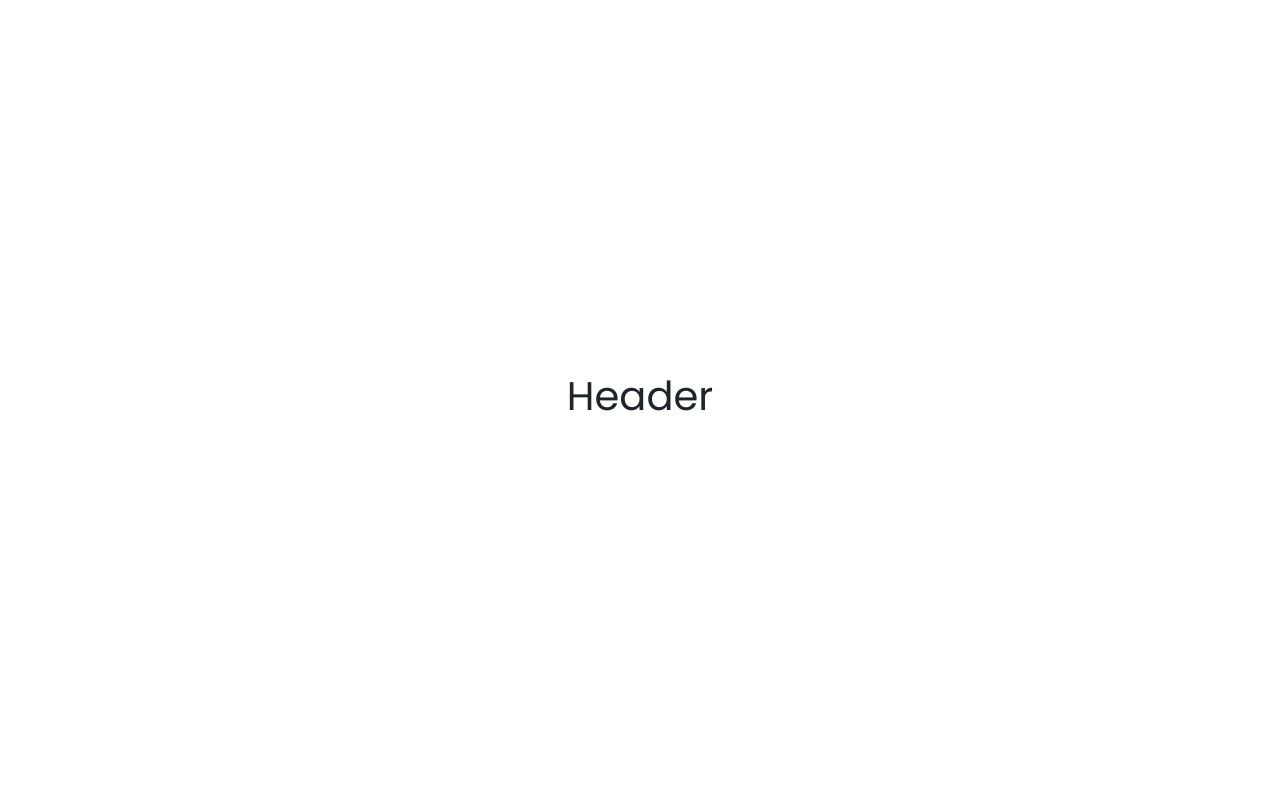
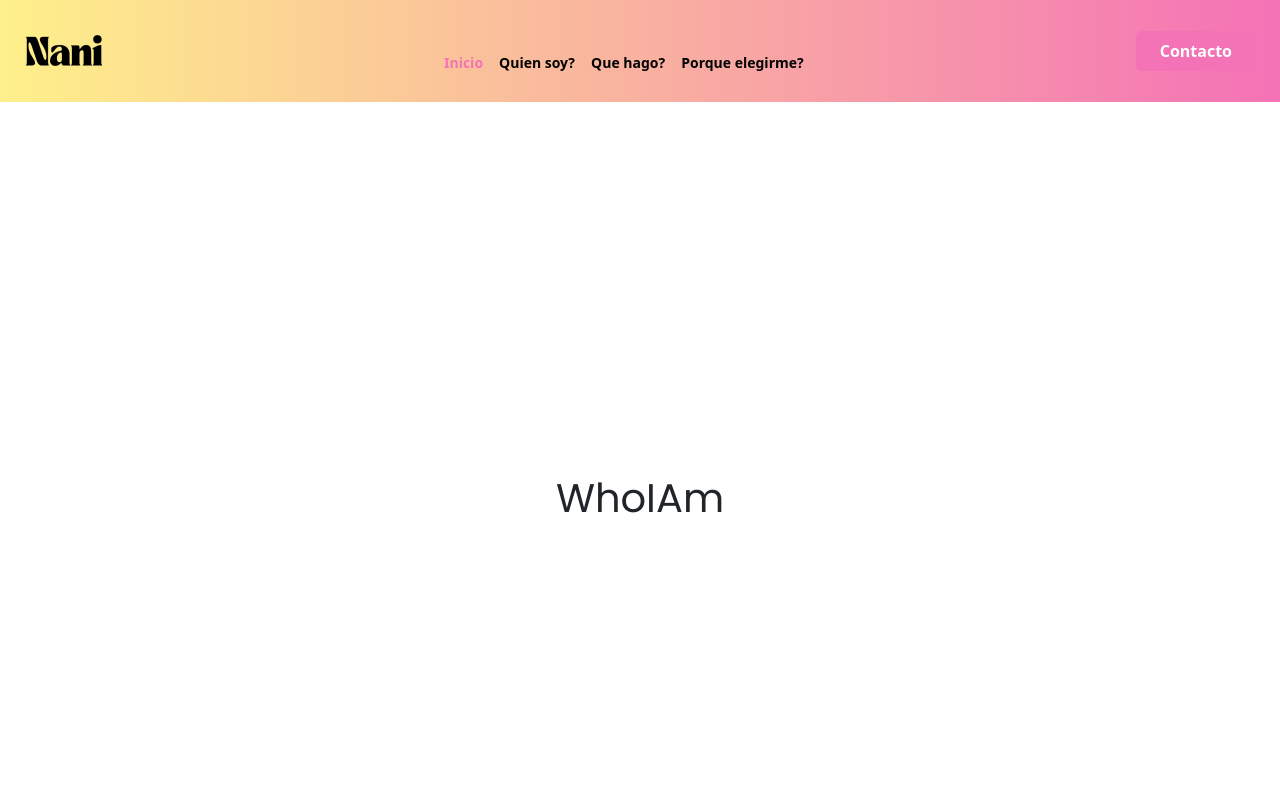
Before and after one commit to Blueshadow58/nani-landing-page, a React (Create React App) app: page / in a window 1280 px wide. Shown: the top 800 px of the page. Built offline with nearby package versions, Linux system fonts and the light colour scheme.

Commit message:
NavBar Nani

```diff
--- a/package.json
+++ b/package.json
@@ -37,5 +37,8 @@
       "last 1 firefox version",
       "last 1 safari version"
     ]
+  },
+  "devDependencies": {
+    "tailwindcss": "^3.2.4"
   }
 }
--- a/src/components/header/index.js
+++ b/src/components/header/index.js
@@ -2,8 +2,33 @@ import React from 'react'
 
 export default function Header() {
   return (
-      <div className="App-header d-flex min-vh-100 justify-content-center align-items-center">
-        <span className="h1">Header</span>
+    <nav className="flex justify-center items-center text-center flex-wrap bg-gradient-to-r from-yellow-200 via-lavander-300 to-pink-400 p-6">
+    <div className="flex items-center flex-shrink-0 text-white mr-6">
+      <div className="py-2 text-center">
+          <img src={require('../../images/Logotipo - Negro nani.png')} height={25} alt='img'></img>
+        </div>
       </div>
+      <div className="w-full block flex-grow lg:flex lg:items-center lg:w-auto ">
+        <div className="text-sm lg:flex-grow">
+          <b href="#responsive-header" className="block mt-4 lg:inline-block lg:mt-0 text-pink-400  mr-4">
+            Inicio
+          </b>
+          <b href="#responsive-header" className="block mt-4 lg:inline-block lg:mt-0 text-black  mr-4">
+            Quien soy?
+          </b>
+          <b href="#responsive-header" className="block mt-4 lg:inline-block lg:mt-0 text-black  mr-4">
+            Que hago?
+          </b>
+          <b href="#responsive-header" className="block mt-4 lg:inline-block lg:mt-0 text-black  mr-4">
+            Porque elegirme?
+          </b>
+        </div>
+          <div>
+            <button className="bg-pink-400 hover:bg-pink-200 text-white font-bold py-2 px-4 rounded">
+              Contacto
+            </button>
+        </div>
+    </div>
+</nav>
   )
 }
--- a/src/index.css
+++ b/src/index.css
@@ -1,3 +1,7 @@
+@tailwind base;
+@tailwind components;
+@tailwind utilities;
+
 body {
   margin: 0;
   font-family: "Poppins";
--- /dev/null
+++ b/tailwind.config.js
@@ -0,0 +1,10 @@
+/** @type {import('tailwindcss').Config} */
+module.exports = {
+  content: [
+    "./src/**/*.{js,jsx,ts,tsx}",
+  ],
+  theme: {
+    extend: {},
+  },
+  plugins: [],
+}
```
Also changed, not shown: 1 other file (tests, documents, lock files or other folders).
